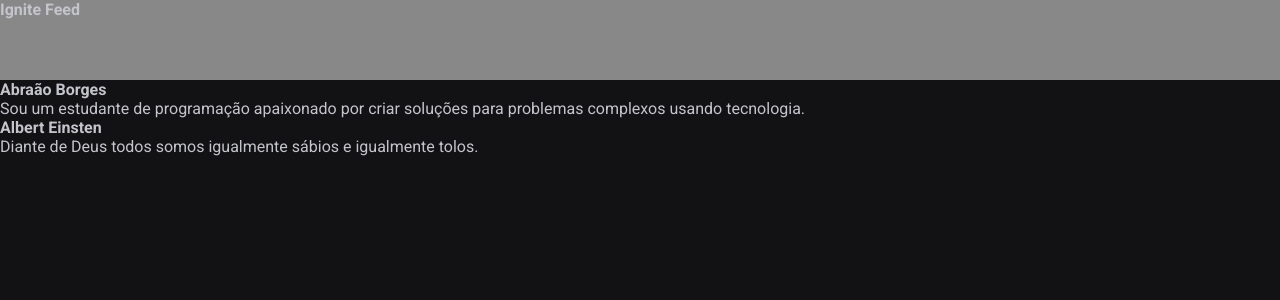
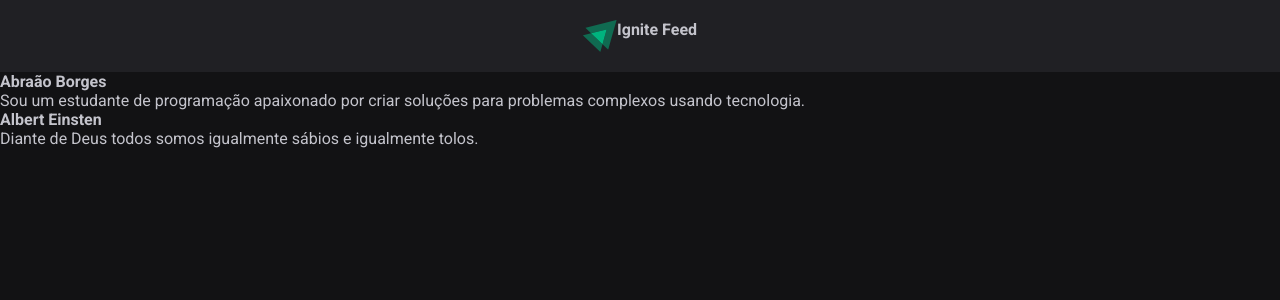
Before and after one commit to BorgesAbraao10/primeiro-projeto-react, a React (Vite) app in the folder feed/: page / in a window 1280 px wide. Shown: the top 300 px of the page. Built offline with nearby package versions, Linux system fonts and the light colour scheme.

Commit message:
last update

```diff
--- a/feed/src/components/header.jsx
+++ b/feed/src/components/header.jsx
@@ -1,8 +1,11 @@
 import style from "./Header.module.css";
+
+import igniteLogo from "../assets/ignite-logo.svg";
 
 export function Header() {
   return (
     <header className={style.header}>
+      <img src={igniteLogo} alt="Logotipo do Ignite" />
       <strong>Ignite Feed</strong>
     </header>
   );
--- a/feed/src/components/header.module.css
+++ b/feed/src/components/header.module.css
@@ -1,4 +1,10 @@
 .header {
-  background: #888;
-  height: 80px;
+  background: var(--gray-800);
+  display: flex;
+  justify-content: center;
+  padding: 1.25rem 0;
 }
+
+.header img {
+  height: 2rem;
+}
```
Also changed, not shown: feed/src/assets/ignite-logo.svg (added).
